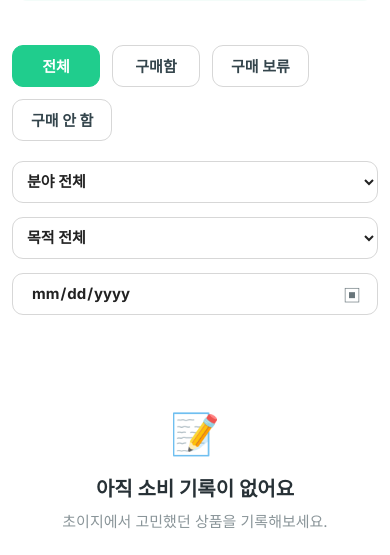
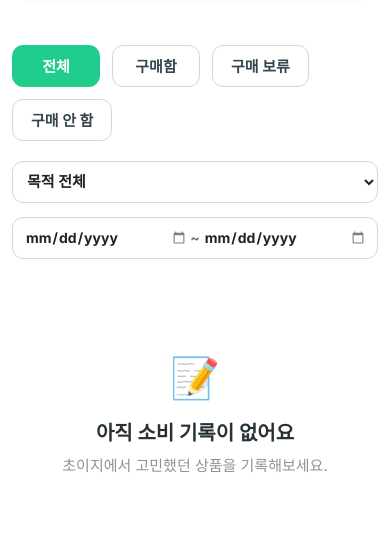
Before and after one commit to pirogramming/CHOEZY, a Django app: page /products/consumption-log/ in a window 390 px wide. Shown: the part 606-1161 px from the top of the page. Run offline with Django 5.2, Linux system fonts and the light colour scheme; the visitor is signed in with stand-in values (Sample User, id 1); data that the repository does not hold is empty; parts of the project's set-up code (start-up, migrations or seed data) failed here and were passed over.

Commit message:
fix: 소비로그 필터 동작 수정 및 기간 범위 선택 지원
프론트가 보내던 필터 값이 백엔드 choices와 달라 목록 API가 400을
응답했고, JS가 이를 catch에서 빈 목록으로 렌더링해 화면에는 "기록이
없어요"로 보였습니다.

- 구매 상태 탭 값을 SpendingRecord.PurchaseStatus 값으로 교체
  (purchased/pending/not_purchased -> PURCHASED/DEFERRED/NOT_PURCHASED)
- 목적 드롭다운 옵션을 Consideration.Purpose 값·라벨로 교체
- 분야 필터 제거. 이에 맞춰 반응형 .detail-filter 열 수도 3 -> 2 조정
- 기간 필터를 시작일~종료일 범위 선택으로 변경. 한쪽만 선택해도
  그 방향으로만 걸리고, 달력에서 뒤집힌 기간은 고를 수 없습니다

```diff
--- a/products/templates/products/consumption_log.html
+++ b/products/templates/products/consumption_log.html
@@ -113,7 +113,7 @@
             <button
                 type="button"
                 class="status-button"
-                data-status="purchased"
+                data-status="PURCHASED"
             >
                 구매함
             </button>
@@ -121,7 +121,7 @@
             <button
                 type="button"
                 class="status-button"
-                data-status="pending"
+                data-status="DEFERRED"
             >
                 구매 보류
             </button>
@@ -129,7 +129,7 @@
             <button
                 type="button"
                 class="status-button"
-                data-status="not_purchased"
+                data-status="NOT_PURCHASED"
             >
                 구매 안 함
             </button>
@@ -140,37 +140,45 @@
         <!-- 상세 필터 -->
         <div class="detail-filter">
 
-            <!-- 분야 -->
-            <select id="category-filter" class="filter-select">
-                <option value="all">분야 전체</option>
-                <option value="digital">전자기기</option>
-                <option value="travel">여행</option>
-                <option value="fashion">패션</option>
-                <option value="culture">문화</option>
-                <option value="living">생활</option>
-                <option value="finance">금융</option>
+            <!-- 목적 (products.Consideration.Purpose) -->
+            <select id="purpose-filter" class="filter-select">
+                <option value="all">목적 전체</option>
+                <option value="SELF_DEVELOPMENT">자기계발</option>
+                <option value="TRAVEL">여행</option>
+                <option value="DESIGN">디자인</option>
+                <option value="GIFT">선물</option>
+                <option value="WORK">업무</option>
+                <option value="HOBBY">취미·여가</option>
+                <option value="CONVENIENCE">일상 편의</option>
+                <option value="ETC">기타</option>
             </select>
 
 
-            <!-- 목적 -->
-            <select id="purpose-filter" class="filter-select">
-                <option value="all">목적 전체</option>
-                <option value="study">공부/자기계발</option>
-                <option value="travel">여행</option>
-                <option value="daily">일상</option>
-                <option value="hobby">취미/여가</option>
-                <option value="gift">선물</option>
-            </select>
-
-
-            <!-- 기간 -->
+            <!-- 기간 (recorded_on 기준, 시작일·종료일 모두 포함) -->
             <div class="date-filter">
 
                 <input
                     type="date"
-                    id="date-filter"
-                    aria-label="기간 선택"
+                    id="date-from"
+                    aria-label="기간 시작일"
                 >
+
+                <span class="date-filter-separator">~</span>
+
+                <input
+                    type="date"
+                    id="date-to"
+                    aria-label="기간 종료일"
+                >
+
+                <button
+                    type="button"
+                    class="date-filter-reset hidden"
+                    id="date-filter-reset"
+                    aria-label="기간 초기화"
+                >
+                    ×
+                </button>
 
             </div>
 
--- a/static/css/consumption_log.css
+++ b/static/css/consumption_log.css
@@ -247,42 +247,73 @@
 }
 
 .date-filter {
-    width: 208px;
-    position: relative;
-}
-
-.date-filter::after {
-    content: "▣";
-    position: absolute;
-    right: 16px;
-    top: 50%;
-    transform: translateY(-50%);
-    color: #69767b;
-    font-size: 18px;
-    pointer-events: none;
+    display: flex;
+    align-items: center;
+    gap: 2px;
+    width: 300px;
+    padding: 0 12px;
 }
 
 .date-filter input {
-    width: 100%;
+    flex: 1;
+    min-width: 0;
     height: 100%;
-    padding: 0 42px 0 18px;
+    padding: 0;
     border: 0;
     outline: none;
     background: transparent;
     color: #222222;
     font-family: inherit;
-    font-size: 15px;
+    font-size: 14px;
     font-weight: 600;
     box-sizing: border-box;
 }
 
+/* 달력 아이콘을 입력칸마다 그대로 씁니다. 시작일·종료일이 각각 자기
+   달력을 열어야 해서 컨테이너에 아이콘 하나를 겹쳐 두던 방식은 쓸 수
+   없습니다. */
 .date-filter input::-webkit-calendar-picker-indicator {
-    opacity: 0;
+    flex-shrink: 0;
+    margin: 0;
+    padding: 0;
+    opacity: 0.5;
     cursor: pointer;
-    position: absolute;
-    right: 0;
-    width: 42px;
-    height: 100%;
+}
+
+.date-filter input::-webkit-calendar-picker-indicator:hover {
+    opacity: 0.85;
+}
+
+.date-filter-separator {
+    flex-shrink: 0;
+    padding: 0 2px;
+    color: #69767b;
+    font-size: 14px;
+    font-weight: 600;
+}
+
+.date-filter-reset {
+    flex-shrink: 0;
+    width: 20px;
+    height: 20px;
+    margin-left: 2px;
+    padding: 0;
+    border: 0;
+    border-radius: 50%;
+    background: #eef1f2;
+    color: #69767b;
+    font-size: 14px;
+    line-height: 1;
+    cursor: pointer;
+}
+
+.date-filter-reset:hover {
+    background: #e0e4e6;
+    color: #222222;
+}
+
+.date-filter-reset.hidden {
+    display: none;
 }
 
 
@@ -854,7 +885,8 @@
     .detail-filter {
         width: 100%;
         display: grid;
-        grid-template-columns: repeat(3, 1fr);
+        /* 목적 + 기간 2칸입니다. 기간은 날짜 입력이 둘이라 더 넓게 둡니다. */
+        grid-template-columns: minmax(0, 1fr) minmax(0, 1.5fr);
     }
 
     .filter-select,
```
Also changed, not shown: static/js/consumption_log.js (+130 -74 lines).
